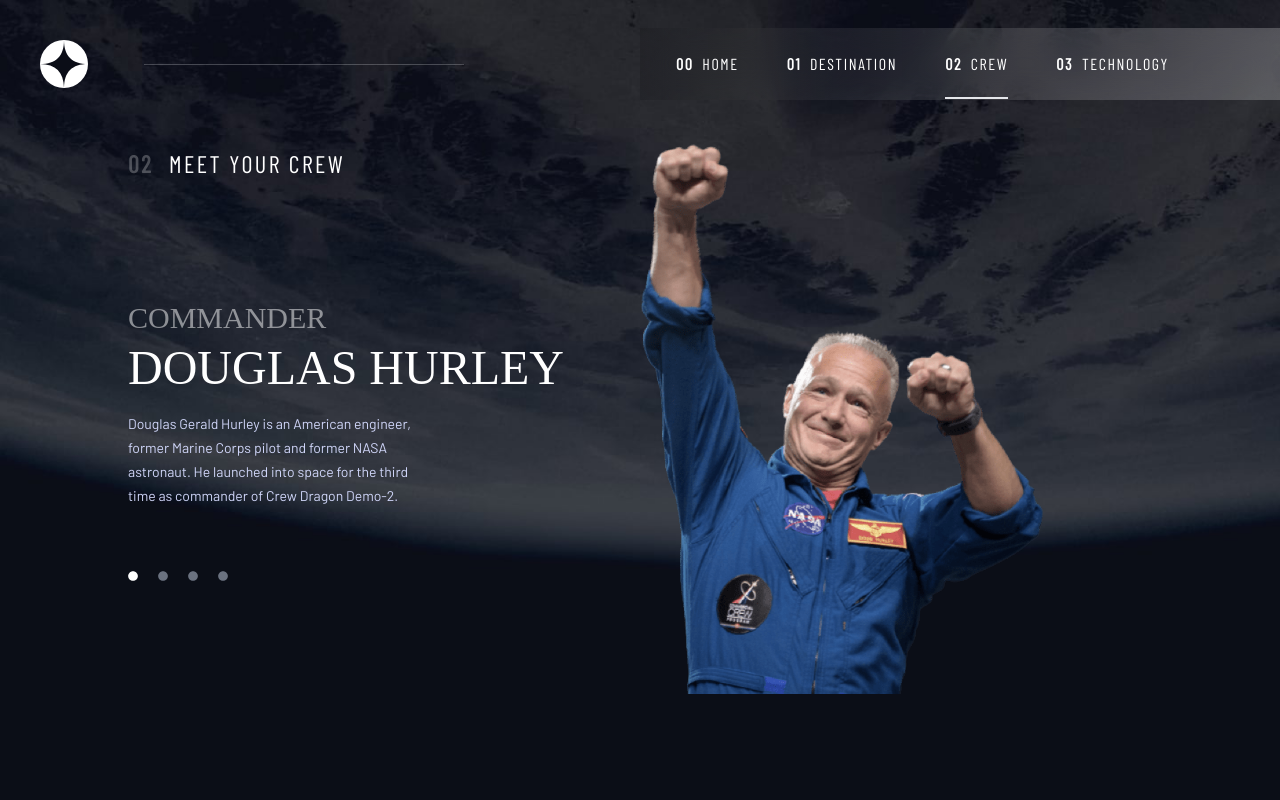
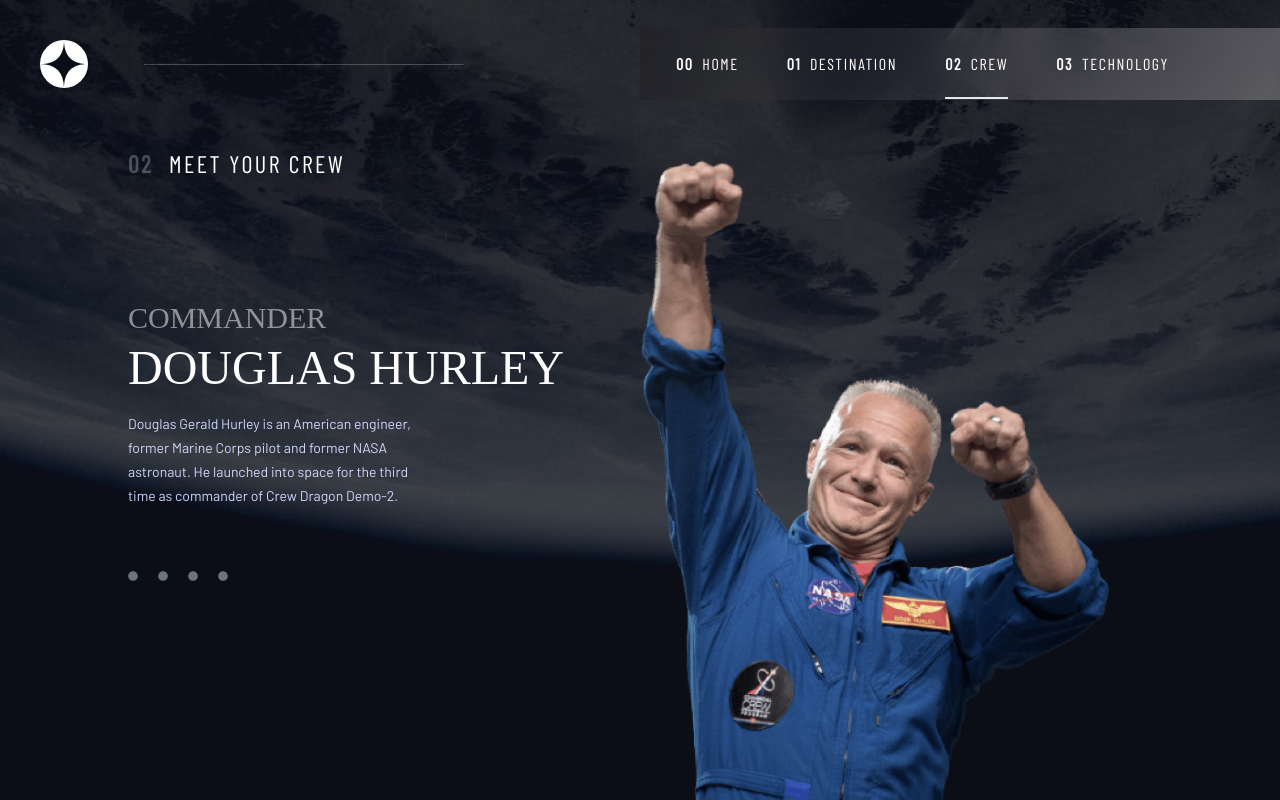
Before and after one commit to juniorthx3/space-tourism-multi-page-website, a React (Create React App) app: page /crew in a window 1280 px wide. Built offline with nearby package versions, Linux system fonts and the light colour scheme; a web font is replaced by a local one.

Commit message:
Remove SWIPERJS

```diff
--- a/package.json
+++ b/package.json
@@ -11,7 +11,6 @@
     "react-icons": "^4.4.0",
     "react-router-dom": "^6.3.0",
     "react-scripts": "5.0.1",
-    "swiper": "^8.3.2",
     "web-vitals": "^2.1.4"
   },
   "scripts": {
--- a/src/pages/Crew.jsx
+++ b/src/pages/Crew.jsx
@@ -1,41 +1,31 @@
 import { useState } from 'react'
 import { crew } from '../data'
 import {FaCircle} from 'react-icons/fa'
-//SWIPPER
-import { Swiper, SwiperSlide } from "swiper/react";
-import "swiper/css";
-import "swiper/css/pagination";
-import "swiper/css/navigation";
-import { Pagination} from "swiper";
 
 const Crew = () => {
   const [records] = useState(crew)
-  const [indexx, setIndexx] = useState(0)
-  const {name, images, role, bio}=records[indexx]
+  const [index, setIndex] = useState(0)
+  const {name, images, role, bio}=records[index]
 
   return (
     <section className="crewBackground crew">
       <div className='mt-28 md:mt-36'>
-      <Swiper grabCursor={true} loop={false} pagination={false} modules={[Pagination]} style={{height:"550px"}}>
-         {
-           records.map((member, index)=>(
-            <SwiperSlide key={index}>
                <h2 className="h2 mb-3 md:mb-0 md:mx-32"><span className="span">02</span>Meet your crew</h2>
                 <div className='containerBox md:mt-24 md:px-32'>
                     {/* Mobile Design */}
                     <div className='block md:hidden'>
                       {/* Images of Crew in mobile size */}
                       <div className='block md:hidden'>
-                          <img src={member.images.png} alt={name} title={name} className="w-1/3 mx-auto" />
+                          <img src={images.png} alt={name} title={name} className="w-1/3 mx-auto" />
                           <hr className="text-specialBlue border-b-1 border-gray-500" />
                       </div>
                       {/* Navigation in mobile size for Crew Team */}
                       <div className='nav-mobile'>
                             <ul className="list">
-                                {records.map((menu, index) => (
-                                    <li key={index} className="px-2">
-                                      <button onClick={() => setIndexx(index)}
-                                              className={`${index === indexx && "border-white text-specialBlue"}`}
+                                {records.map((menu, indicator) => (
+                                    <li key={indicator} className="px-2">
+                                      <button onClick={() => setIndex(index)}
+                                              className={`${indicator === index && "border-white text-specialBlue"}`}
                                       >
                                         <FaCircle size={10}/>
                                       </button>
@@ -46,15 +36,15 @@ const Crew = () => {
                     </div>
                     {/* Mobile + PC */}
                     <div className='desk-content'>
-                        <h3 className='heading-3'>{member.role}</h3>
-                        <h2 className="heading-4">{member.name}</h2>
-                        <p className='text'>{member.bio}</p>
+                        <h3 className='heading-3'>{role}</h3>
+                        <h2 className="heading-4">{name}</h2>
+                        <p className='text'>{bio}</p>
                         {/* PC Design */}
                         <div className='hidden md:block md:mt-14'>
                                 <ul className="flex items-center justify-center md:justify-start mb-10">
-                                    {records.map((menu, index) => (
-                                      <li key={index} className="mr-7 md:mr-5 text-gray-500 cursor-pointer">
-                                        <button onClick={() => setIndexx(index)} className={`${index === indexx && "border-white text-white"}`}>
+                                    {Array.from({length:4}).map((indicator) => (
+                                      <li key={indicator} className="mr-7 md:mr-5 text-gray-500 cursor-pointer">
+                                        <button onClick={() => setIndex(indicator)} className={`${indicator === index && "border-white text-white"}`}>
                                           <FaCircle size={10}/>
                                         </button>
                                       </li>
@@ -62,12 +52,8 @@ const Crew = () => {
                                 </ul>
                           </div>
                     </div>
-                    <img src={member.images.png} alt={name} title={name} className="img" />
+                    <img src={images.png} alt={name} title={name} className="img" />
               </div>
-            </SwiperSlide>
-           ))
-         }
-      </Swiper>
       </div>
     </section>
   )
--- a/src/style.css
+++ b/src/style.css
@@ -8,9 +8,6 @@
 
 body{
     @apply m-0 p-0 box-border text-defaultSize select-none;
-}
-
-.swiper-pagination{
 }
 
 /* HEADER COMPONENT STYLES (HEADER.JSX) */
@@ -189,7 +186,7 @@ header nav .hr{
 }
 
 .crew .img{
-    @apply hidden md:h-full md:block md:mx-auto bg-cover md:absolute md:bottom-0 md:left-1/2;
+    @apply hidden md:h-80 md:block md:mx-auto bg-cover md:absolute md:bottom-0 md:left-1/2;
 }
 
 /* TECHNOLOGY COMPONENT STYLE (CREW.JSX) */
```
Also changed, not shown: 1 other file (tests, documents, lock files or other folders).
